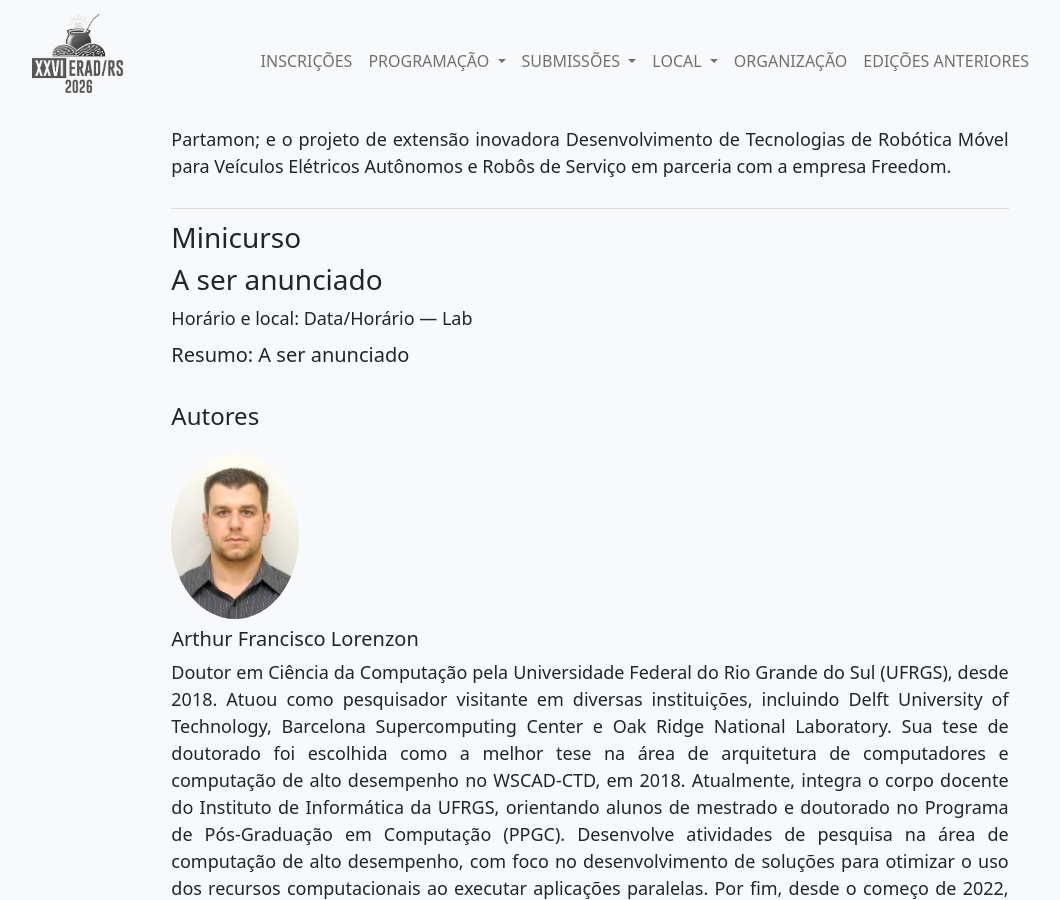
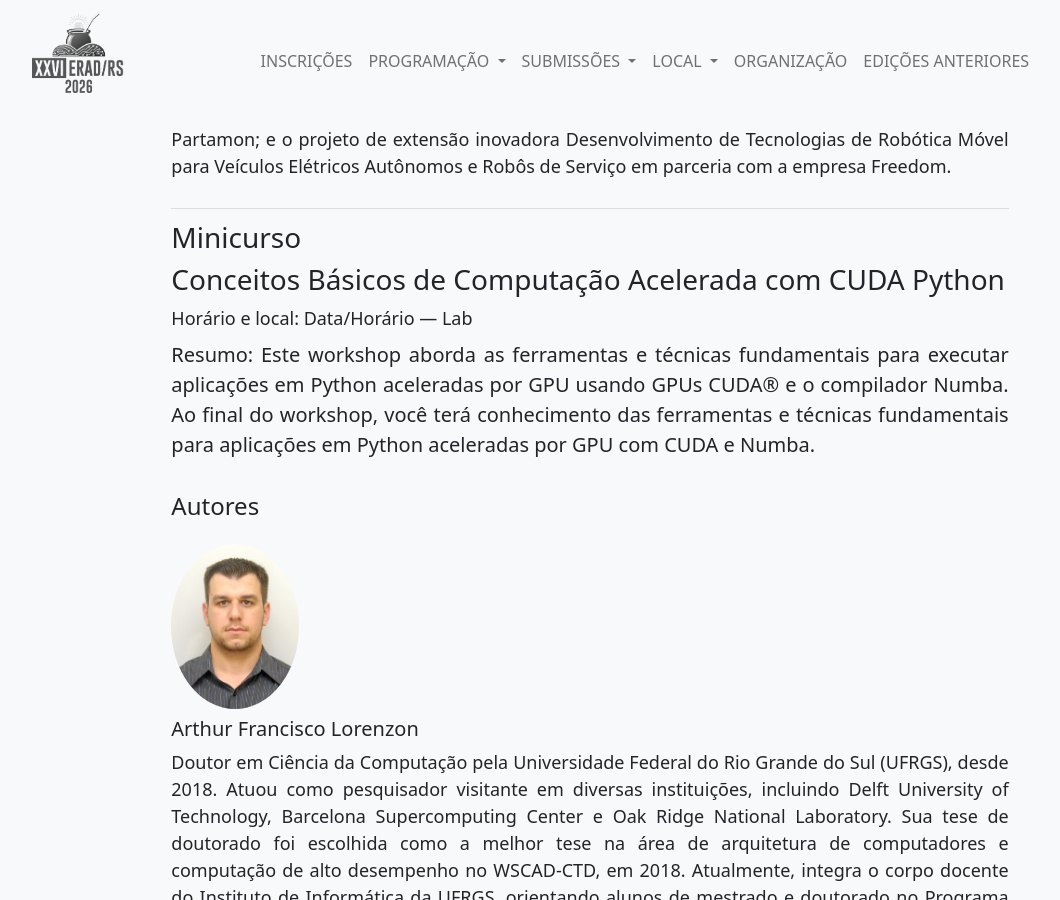
Before and after one commit to cradrs/eradrs2026, a Jekyll site: the page built from minicursos.html, in a window 1280 px wide and 900 px high, scrolled down 5416 px. Shown: the whole window, without its empty margins (50-1110 px from the left). Built offline with Jekyll 4.4.1, drawn with Linux system fonts in a browser that asks for light colours.

Commit message:
Minicurso Arthur

```diff
--- a/_data/minicursos.yml
+++ b/_data/minicursos.yml
@@ -48,8 +48,9 @@ reprodutível, combinando os fundamentos consolidados de livros clássico de an
   - id: MC5
     date: "Data/Horário — Lab"
     name: "Minicurso"
-    title: "A ser anunciado"
-    abstract: "A ser anunciado"
+    title: "Conceitos Básicos de Computação Acelerada com CUDA Python"
+    abstract: "Este workshop aborda as ferramentas e técnicas fundamentais para executar aplicações em Python aceleradas por GPU usando GPUs CUDA® e o compilador Numba. Ao final do workshop, você terá conhecimento das ferramentas e técnicas fundamentais para aplicações em Python aceleradas por
+GPU com CUDA e Numba."
     authors:
       - name: "Arthur Francisco Lorenzon"
         bio: "Doutor em Ciência da Computação pela Universidade Federal do Rio Grande do Sul (UFRGS), desde 2018. Atuou como pesquisador visitante em diversas instituições, incluindo Delft University of Technology, Barcelona Supercomputing Center e Oak Ridge National Laboratory. Sua tese de doutorado foi escolhida como a melhor tese na área de arquitetura de computadores e computação de alto desempenho no WSCAD-CTD, em 2018. Atualmente, integra o corpo docente do Instituto de Informática da UFRGS, orientando alunos de mestrado e doutorado no Programa de Pós-Graduação em Computação (PPGC). Desenvolve atividades de pesquisa na área de computação de alto desempenho, com foco no desenvolvimento de soluções para otimizar o uso dos recursos computacionais ao executar aplicações paralelas. Por fim, desde o começo de 2022, Lorenzon é Embaixador Universitário nível Platinum do Deep Learning Institute, da NVIDIA."
```
Also changed, not shown: 2 other files.
